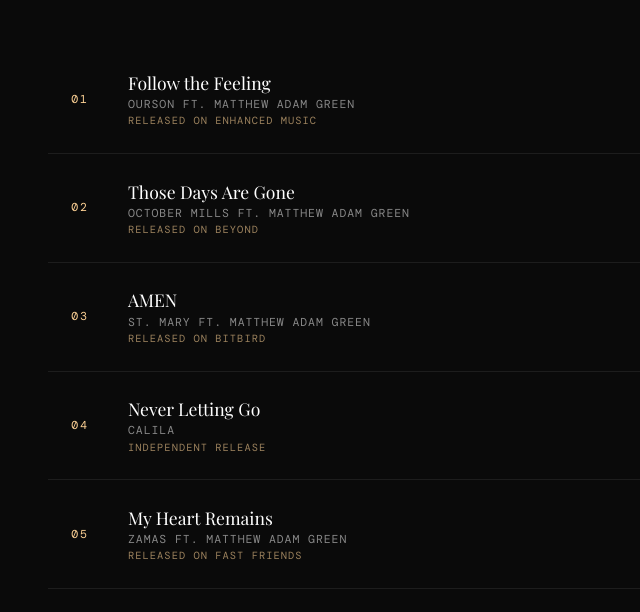
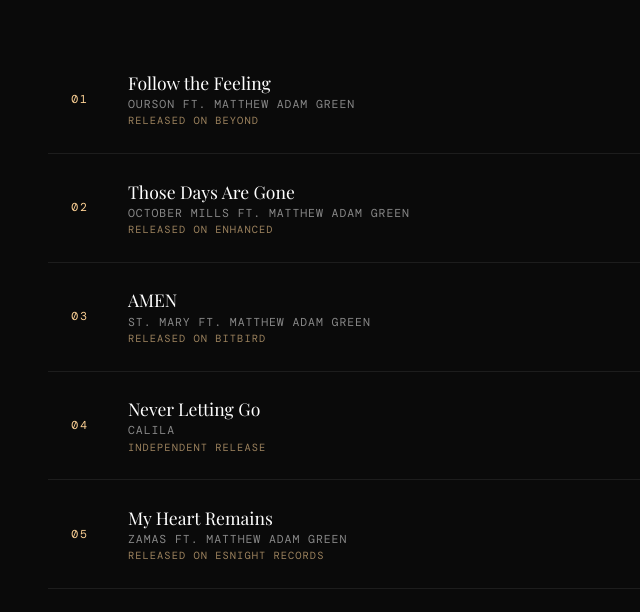
Before and after one commit to songsbymatthew/matthewadamgreen, a plain HTML site: page index.html in a window 1280 px wide. Shown: the part 2417-3029 px from the top of the page, 0-640 px from the left. Drawn offline with nearby package versions, Linux system fonts and the light colour scheme; a web font is replaced by a local one.

Commit message:
Update index.html

```diff
--- a/index.html
+++ b/index.html
@@ -692,7 +692,7 @@
       <div>
         <div class="track-title">Follow the Feeling</div>
         <div class="track-meta">Ourson ft. Matthew Adam Green</div>
-        <div class="track-label-tag">Released on Enhanced Music</div>
+        <div class="track-label-tag">Released on Beyond</div>
       </div>
       <div class="track-right">
         <span class="track-role">Vocals &amp; Topline</span>
@@ -710,7 +710,7 @@
       <div>
         <div class="track-title">Those Days Are Gone</div>
         <div class="track-meta">October Mills ft. Matthew Adam Green</div>
-        <div class="track-label-tag">Released on Beyond</div>
+        <div class="track-label-tag">Released on Enhanced</div>
       </div>
       <div class="track-right">
         <span class="track-role">Vocals &amp; Topline</span>
@@ -764,7 +764,7 @@
       <div>
         <div class="track-title">My Heart Remains</div>
         <div class="track-meta">Zamas ft. Matthew Adam Green</div>
-        <div class="track-label-tag">Released on Fast Friends</div>
+        <div class="track-label-tag">Released on Esnight Records</div>
       </div>
       <div class="track-right">
         <span class="track-role">Vocals &amp; Topline</span>
```
